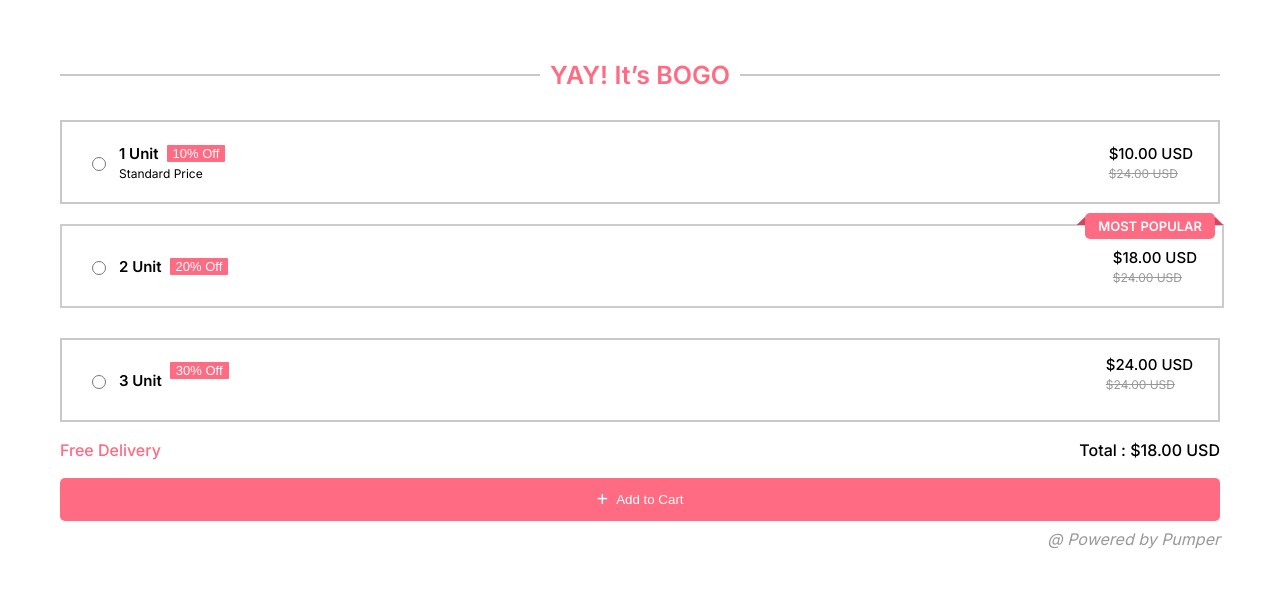
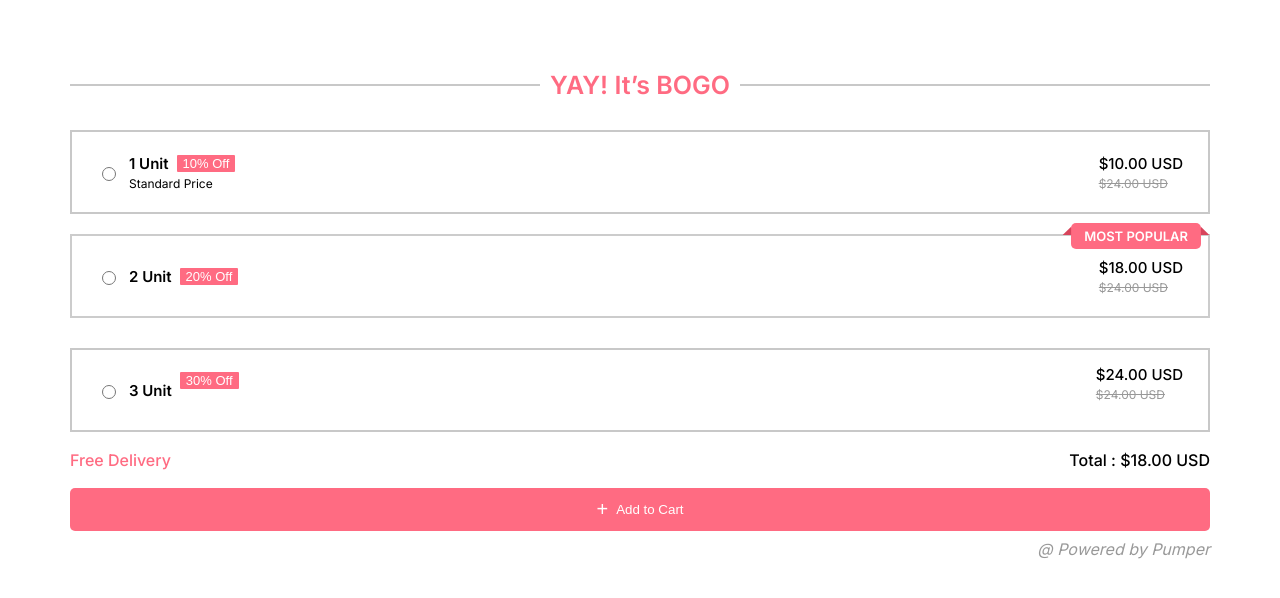
Before and after one commit to PavithraGitCode/pavithra_task, a plain HTML site: page index.html in a window 1280 px wide. Drawn offline with Linux system fonts and the light colour scheme.

Commit message:
new changes added

```diff
--- a/style.css
+++ b/style.css
@@ -10,7 +10,7 @@ p {
   margin: 0px;
 }
 .cont {
-  padding: 60px;
+  padding:  70px;
 }
 .heading-container {
   display: flex;
@@ -181,7 +181,7 @@ p {
 /* most popular button box design */
 .box {
   position: relative;
-  width: 100%;
+  /* width: 100%; */
   border: 2px solid #ccc;
   margin-top: 20px;
 }
```
